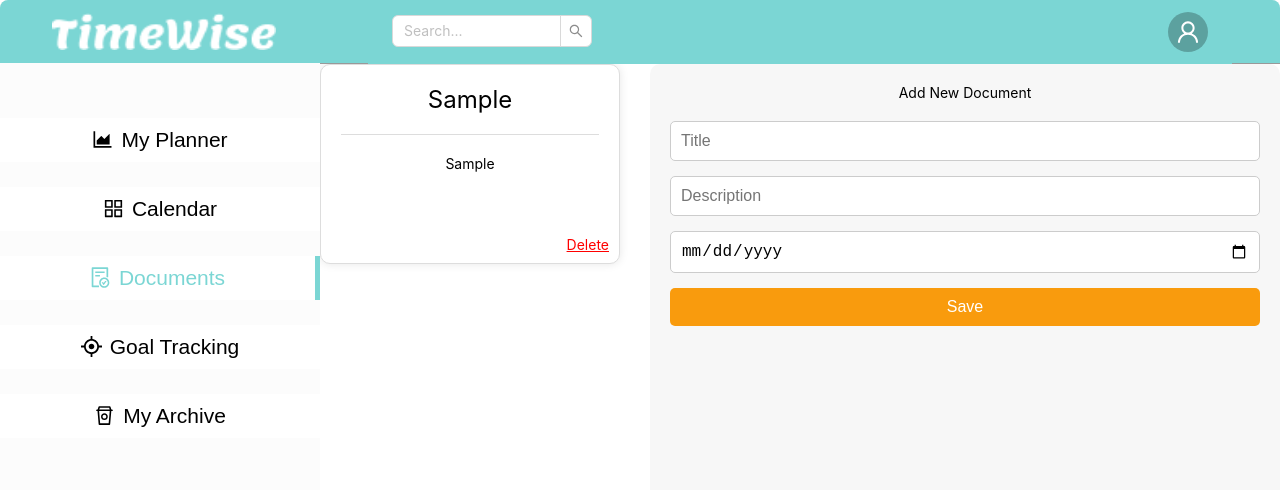
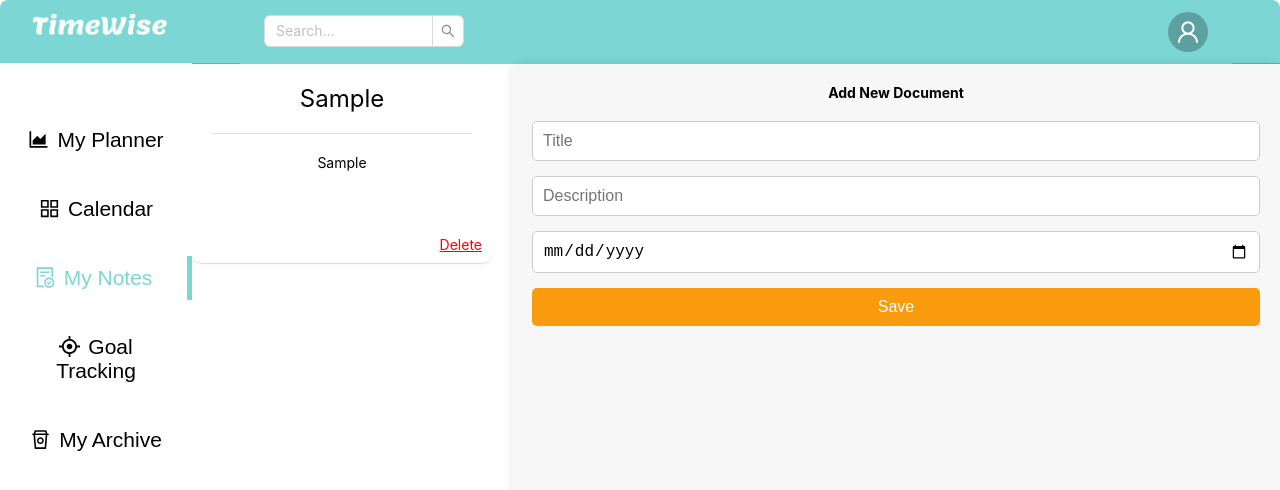
Before and after one commit to LiliAzatyan/time-wise-web, a React (Create React App) app: page /documents in a window 1280 px wide. Both pictures are taken after typing "Sample", "Sample", "2020-01-15" into the empty fields and a click on the button "Save". Shown: the top 490 px of the page. Built offline with nearby package versions, Linux system fonts and the light colour scheme.

Commit message:
some change in pages

```diff
--- a/src/App.js
+++ b/src/App.js
@@ -62,7 +62,7 @@ const App = () => (
               </Layout>
             </Layout>} />
             <Route path="/calendar" element={<Layout style={layoutStyle}>
-              <Sider width="25%" style={siderStyle}>
+              <Sider width="15%" style={siderStyle}>
                 <SiderLayout />
               </Sider>
               <Layout>
@@ -75,7 +75,7 @@ const App = () => (
               </Layout>
             </Layout>} />
             <Route path="/documents" element={<Layout style={layoutStyle}>
-              <Sider width="25%" style={siderStyle}>
+              <Sider width="15%" style={siderStyle}>
                 <SiderLayout />
               </Sider>
               <Layout>
@@ -88,7 +88,7 @@ const App = () => (
               </Layout>
             </Layout>} />
             <Route path="/goal-tracking" element={<Layout style={layoutStyle}>
-              <Sider width="25%" style={siderStyle}>
+              <Sider width="15%" style={siderStyle}>
                 <SiderLayout />
               </Sider>
               <Layout>
@@ -101,7 +101,7 @@ const App = () => (
               </Layout>
             </Layout>} />
             <Route path="/my-archive" element={<Layout style={layoutStyle}>
-              <Sider width="25%" style={siderStyle}>
+              <Sider width="15%" style={siderStyle}>
                 <SiderLayout />
               </Sider>
               <Layout>
--- a/src/layouts/SiderBar.js
+++ b/src/layouts/SiderBar.js
@@ -57,14 +57,10 @@ const App = () => {
   return (
     <div style={{backgroundColor: "#FCFCFC"}}>
       <div style={{height: '63px', marginTop: '0px', backgroundColor: "#7BD6D4"}}>
-<<<<<<< HEAD:src/layouts/SiderBar.js
 
-       <a href="/home" onClick={handleClick}>
-              <button style={{backgroundColor: "#FCFCFC"}}
-=======
+
        <a href="/calendar" onClick={handleClick}>
               <button
->>>>>>> 877ce3d0f37c01e3e8a27c056d5af9a02b98db4c:src/layouts/SiderLayout.js
                 className={`button ${isClicked ? "true" : "false"}`}
                 onClick={handleClick}
               >
--- a/src/layouts/SiderLayout.js
+++ b/src/layouts/SiderLayout.js
@@ -23,7 +23,7 @@ const items = [
   },
 
   {
-    label: 'Documents',
+    label: 'My Notes',
     key: 'documents',
     icon: <FileDoneOutlined />,
     link: '/documents',
@@ -62,7 +62,7 @@ const App = () => {
   };
 
   return (
-    <div style={{backgroundColor: "#FCFCFC"}}>
+    <div style={{backgroundColor: "#FFFFFF" }}>
       <div style={{height: '63px', marginTop: '0px', backgroundColor: "#7BD6D4"}}>
 
         {/* <a href="/home" onClick={handleClick}> */}
--- a/src/pages/documents/Documents.js
+++ b/src/pages/documents/Documents.js
@@ -1,135 +1,59 @@
-// import React, { useState, useEffect } from "react";
-// import { Button, Modal } from "antd";
-// import DocumentCard from '../../components/DocumentsCard'
-// import "./styleDocuments.css";
+// import React, { useState } from "react";
+// import LeftComponent from "./leftComponent";
+// import RightComponent from "./rightComponent";
 
 // function Documents() {
-//   const [tasks, setTasks] = useState([]);
-//   const [newTask, setNewTask] = useState({
-//     title: "",
-//     description: "",
-//     dueDate: "",
-//     completed: false,
-//   });
+//   const [documents, setDocuments] = useState([]);
 
-//   const [isModalOpen, setIsModalOpen] = useState(false); // Define isModalOpen state
-//   const showModal = () => {
-//     setIsModalOpen(true);
-//   };
-//   const handleCancel = () => {
-//     setIsModalOpen(false);
-//   };
-
-//   const handleOk = () => {
-//     setTasks((prevTasks) => [
-//       ...prevTasks,
-//       { ...newTask, id: prevTasks.length + 1 },
-//     ]);
-//     setNewTask({
-//       title: "",
-//       description: "",
-//       dueDate: "",
-//       completed: false,
-//     });
-//     setIsModalOpen(false);
-//   };
-
-//   useEffect(() => {
-//     const savedTasks = localStorage.getItem('tasks');
-//     if (savedTasks) {
-//       setTasks(JSON.parse(savedTasks));
-//     }
-//   }, []);
-
-//   useEffect(() => {
-//     localStorage.setItem('tasks', JSON.stringify(tasks));
-//   }, [tasks]);
-
-//   const handleTaskChange = (taskId) => {
-//     setTasks((prevTasks) =>
-//       prevTasks.map((task) =>
-//         task.id === taskId ? { ...task, completed: !task.completed } : task
+//   const handleTaskChange = (documentId) => {
+//     setDocuments((prevDocuments) =>
+//       prevDocuments.map((doc) =>
+//         doc.id === documentId ? { ...doc, completed: !doc.completed } : doc
 //       )
 //     );
 //   };
 
-//   const handleDelete = (taskId) => {
-//     setTasks((prevTasks) => prevTasks.filter((task) => task.id !== taskId));
+//   const handleSave = (newDocument) => {
+//     setDocuments((prevDocuments) => [...prevDocuments, newDocument]);
+//   };
+
+//   const handleDelete = (documentId) => {
+//     setDocuments((prevDocuments) =>
+//       prevDocuments.filter((doc) => doc.id !== documentId)
+//     );
 //   };
 
 //   return (
-//     <div className="daily-tasks-container">
-//       <div className="open-modal">
-//         <Button type="primary" onClick={showModal} className="open-modal-button">
-//           + Add New Plan
-//         </Button>
-//       </div>
-//       <Modal
-//         title="Add New Plan"
-//         open={isModalOpen}
-//         onOk={handleOk}
-//         onCancel={handleCancel}
-//       >
-//         <div className="add-task-title">
-//           <p>Title</p>
-//           <input
-//             type="text"
-//             className="input title-input"
-//             placeholder="Enter title"
-//             value={newTask.title}
-//             onChange={(e) => setNewTask({ ...newTask, title: e.target.value })}
-//           />
-//         </div>
-//         <div className="add-task-description">
-//           <p>Description</p>
-//           <input
-//             type="text"
-//             className="input description-input"
-//             placeholder="Enter description"
-//             value={newTask.description}
-//             onChange={(e) =>
-//               setNewTask({ ...newTask, description: e.target.value })
-//             }
-//           />
-//         </div>
-//         <div className="add-task-date">
-//           <p>Date</p>
-//           <input
-//             type="date"
-//             className="input date-input"
-//             value={newTask.dueDate}
-//             onChange={(e) =>
-//               setNewTask({ ...newTask, dueDate: e.target.value })
-//             }
-//           />
-//         </div>
-//       </Modal>
-//       <div className="tasks-row">
-//         {tasks.map((task) => (
-//           <DocumentCard
-//             key={task.id}
-//             title={task.title}
-//             body={task.description}
-//             dueDate={task.dueDate}
-//             completed={task.completed}
-//             handleTaskChange={() => handleTaskChange(task.id)}
-//             handleDelete={() => handleDelete(task.id)}
-//           />
-//         ))}
-//       </div>
+//     <div style={{ display: "flex" }}>
+//       <LeftComponent
+//         documents={documents}
+//         handleTaskChange={handleTaskChange}
+//         handleDelete={handleDelete} // Pass handleDelete to LeftComponent
+//       />
+
+//       <RightComponent onSave={handleSave} />
 //     </div>
 //   );
 // }
 
 // export default Documents;
-import React, { useState } from "react";
+
+
+import React, { useState, useEffect } from "react";
 import LeftComponent from "./leftComponent";
 import RightComponent from "./rightComponent";
 
 function Documents() {
   const [documents, setDocuments] = useState([]);
 
-  // Function to handle toggling the completed status of a document
+  useEffect(() => {
+    // Load documents from local storage when component mounts
+    const storedDocuments = JSON.parse(localStorage.getItem("documents"));
+    if (storedDocuments) {
+      setDocuments(storedDocuments);
+    }
+  }, []);
+
   const handleTaskChange = (documentId) => {
     setDocuments((prevDocuments) =>
       prevDocuments.map((doc) =>
@@ -138,15 +62,27 @@ function Documents() {
     );
   };
 
-  // Function to handle saving a new document
   const handleSave = (newDocument) => {
-    setDocuments([...documents, newDocument]);
+    const updatedDocuments = [...documents, newDocument];
+    setDocuments(updatedDocuments);
+    // Save updated documents to local storage
+    localStorage.setItem("documents", JSON.stringify(updatedDocuments));
+  };
+
+  const handleDelete = (documentId) => {
+    const updatedDocuments = documents.filter((doc) => doc.id !== documentId);
+    setDocuments(updatedDocuments);
+    // Save updated documents to local storage
+    localStorage.setItem("documents", JSON.stringify(updatedDocuments));
   };
 
   return (
     <div style={{ display: "flex" }}>
-      <LeftComponent documents={documents} handleTaskChange={handleTaskChange} />
-
+      <LeftComponent
+        documents={documents}
+        handleTaskChange={handleTaskChange}
+        handleDelete={handleDelete}
+      />
       <RightComponent onSave={handleSave} />
     </div>
   );
--- a/src/pages/documents/leftComponent.js
+++ b/src/pages/documents/leftComponent.js
@@ -1,28 +1,96 @@
-// LeftComponent.js
-import React from "react";
-import DocumentCard from "../../components/DocumentsCard";
+import React, { useState, useEffect } from "react";
+import { Modal } from "antd";
 
-function LeftComponent({ documents, handleTaskChange }) {
+function LeftComponent({ documents = [], handleTaskChange, handleDelete }) {
+  const [modalVisible, setModalVisible] = useState(false);
+  const [selectedDocument, setSelectedDocument] = useState(null);
+  const [updatedDocuments, setUpdatedDocuments] = useState(documents); // Define setUpdatedDocuments
 
-  console.log(handleTaskChange);
-  const containerStyle = {
+  useEffect(() => {
+    setUpdatedDocuments(documents);
+  }, [documents]);
+
+  const containerStyle = { // Define containerStyle
     scrollbarWidth: "none",
     marginRight: "20px",
-    height: "90vh", // Set the height of the scrollable area
-    overflowY: "scroll", // Allow vertical scrolling
-    paddingRight: "10px", // Add a bit of right padding to prevent the scrollbar from overlaying content
+    height: "90vh",
+    overflowY: "scroll",
+    paddingRight: "10px",
+    width: "300px",
+  };
+
+  const handleClick = (document) => {
+    setSelectedDocument(document);
+    setModalVisible(true);
+  };
+
+  const handleOk = () => {
+    setModalVisible(false);
+    setSelectedDocument(null);
+  };
+
+  const handleCancel = () => {
+    setModalVisible(false);
+    setSelectedDocument(null);
   };
 
   return (
     <div style={containerStyle}>
-      {documents.map((document) => (
+      {updatedDocuments.map((document) => (
         <div key={document.id} style={{ marginBottom: "10px" }}>
-          <DocumentCard
-            document={document}
-            handleTaskChange={handleTaskChange} // Pass handleTaskChange here
-          />
+          <div
+            style={{
+              position: "relative",
+              width: "300px",
+              height: "200px",
+              borderBottom: "1px solid #ddd",
+              borderRadius: "10px",
+              padding: "20px",
+              alignItems: "center",
+              cursor: "pointer",
+              transition: "all 0.3s ease",
+              backgroundColor: "#fff",
+              boxShadow: "0px 0px 10px 0px rgba(0, 0, 0, 0.05)",
+            }}
+            onClick={() => handleClick(document)}
+          >
+            <div style={{ textAlign: "center", marginBottom: "10px" }}>
+              <h1 style={{ fontSize: "24px" }}>{document.title}</h1>
+            </div>
+            <hr style={{ border: "0", borderTop: "1px solid #ddd", margin: "20px 0" }} />
+            <div style={{ textAlign: "center" }}>
+              <p>{document.description}</p>
+            </div>
+            <div
+              style={{
+                position: "absolute",
+                bottom: "10px",
+                right: "10px",
+                color: "red",
+                cursor: "pointer",
+                textDecoration: "underline",
+              }}
+              onClick={(e) => {
+                e.stopPropagation();
+                handleDelete(document.id); // Call handleDelete with document id
+              }}
+            >
+              Delete
+            </div>
+          </div>
         </div>
       ))}
+      {selectedDocument && (
+        <Modal
+          title={selectedDocument.title}
+          visible={modalVisible}
+          onOk={handleOk}
+          onCancel={handleCancel}
+        >
+          <p>{selectedDocument.description}</p>
+          <p>{selectedDocument.dueDate}</p>
+        </Modal>
+      )}
     </div>
   );
 }
--- a/src/pages/documents/rightComponent.js
+++ b/src/pages/documents/rightComponent.js
@@ -1,10 +1,102 @@
-// RightComponent.js
+// import React, { useState } from "react";
+// import { motion } from "framer-motion";
+
+// function RightComponent({ onSave }) {
+//   const [title, setTitle] = useState("");
+//   const [description, setDescription] = useState("");
+//   const [dueDate, setDueDate] = useState("");
+
+//   const handleSave = () => {
+//     const newDocument = {
+//       id: Math.random(),
+//       title,
+//       description,
+//       dueDate,
+//     };
+
+//     onSave(newDocument);
+
+//     setTitle("");
+//     setDescription("");
+//     setDueDate("");
+//   };
+
+//   return (
+//     <motion.div
+//       initial={{ opacity: 0, x: 100 }}
+//       animate={{ opacity: 1, x: 0 }}
+//       transition={{ duration: 0.5 }}
+//       style={{
+//         flex: 1,
+//         backgroundColor: "#f7f7f7",
+//         padding: "20px",
+//         borderRadius: "10px",
+//         boxShadow: "0px 0px 10px 0px rgba(0, 0, 0, 0.1)",
+//       }}
+//     >
+//       <h2 style={{ textAlign: "center", marginBottom: "20px", fontWeight: "bold" }}>
+//         Add New Document
+//       </h2>
+//       <input
+//         type="text"
+//         placeholder="Title"
+//         value={title}
+//         onChange={(e) => setTitle(e.target.value)}
+//         style={inputStyle}
+//       />
+//       <input
+//         type="text"
+//         placeholder="Description"
+//         value={description}
+//         onChange={(e) => setDescription(e.target.value)}
+//         style={inputStyle}
+//       />
+//       <input
+//         type="date"
+//         value={dueDate}
+//         onChange={(e) => setDueDate(e.target.value)}
+//         style={inputStyle}
+//       />
+//       <button onClick={handleSave} style={buttonStyle}>
+//         Save
+//       </button>
+//     </motion.div>
+//   );
+// }
+
+// const inputStyle = {
+//   width: "100%",
+//   padding: "10px",
+//   marginBottom: "15px",
+//   borderRadius: "5px",
+//   border: "1px solid #ccc",
+//   fontSize: "16px",
+//   boxSizing: "border-box",
+// };
+
+// const buttonStyle = {
+//   width: "100%",
+//   padding: "10px",
+//   borderRadius: "5px",
+//   border: "none",
+//   fontSize: "16px",
+//   backgroundColor: "#F99B0D",
+//   color: "#fff",
+//   cursor: "pointer",
+//   transition: "background-color 0.3s",
+// };
+
+// export default RightComponent;
+
+
 import React, { useState } from "react";
+import { motion } from "framer-motion";
 
 function RightComponent({ onSave }) {
   const [title, setTitle] = useState("");
   const [description, setDescription] = useState("");
   const [dueDate, setDueDate] = useState("");
+  const [isHovered, setIsHovered] = useState(false);
 
   const handleSave = () => {
     const newDocument = {
@@ -22,30 +114,70 @@ function RightComponent({ onSave }) {
   };
 
   return (
-    <div style={{ flex: 1, backgroundColor: "#f7f7f7", padding: "20px", borderRadius: "10px" }}>
-      <h2 style={{ textAlign: "center", marginBottom: "20px" }}>Add New Document</h2>
-      <input
+    <motion.div
+      initial={{ opacity: 0, x: 100 }}
+      animate={{ opacity: 1, x: 0 }}
+      transition={{ duration: 0.1 }}
+      style={{
+        flex: 1,
+        backgroundColor: "#f7f7f7",
+        padding: "20px",
+        borderRadius: "10px",
+        boxShadow: "0px 0px 10px 0px rgba(0, 0, 0, 0.1)",
+        position: "relative",
+        overflow: "hidden",
+      }}
+    >
+      <motion.h2
+        style={{
+          textAlign: "center",
+          marginBottom: "20px",
+          fontWeight: "bold",
+          position: "relative",
+          zIndex: 1,
+        }}
+        whileHover={{ scale: 1.01 }}
+        whileTap={{ scale: 0.99 }}
+      >
+        Add New Document
+      </motion.h2>
+      <motion.input
         type="text"
         placeholder="Title"
         value={title}
         onChange={(e) => setTitle(e.target.value)}
         style={inputStyle}
+        whileHover={{ scale: 1.01 }}
+        whileTap={{ scale: 0.99 }}
       />
-      <input
+      <motion.input
         type="text"
         placeholder="Description"
         value={description}
         onChange={(e) => setDescription(e.target.value)}
         style={inputStyle}
+        whileHover={{ scale: 1.01 }}
+        whileTap={{ scale: 0.99 }}
       />
-      <input
+      <motion.input
         type="date"
         value={dueDate}
         onChange={(e) => setDueDate(e.target.value)}
         style={inputStyle}
+        whileHover={{ scale: 1.01 }}
+        whileTap={{ scale: 0.99 }}
       />
-      <button onClick={handleSave} style={buttonStyle}>Save</button>
-    </div>
+      <motion.button
+        onClick={handleSave}
+        style={buttonStyle}
+        whileHover={{ scale: 1.02 }}
+        whileTap={{ scale: 0.99 }}
+        onMouseEnter={() => setIsHovered(true)}
+        onMouseLeave={() => setIsHovered(false)}
+      >
+        {isHovered ? "Save Document" : "Save"}
+      </motion.button>
+    </motion.div>
   );
 }
 
--- a/src/pages/goal-tracking/style.css
+++ b/src/pages/goal-tracking/style.css
@@ -156,10 +156,12 @@
   margin-bottom: 10px;
   display: flex;
   justify-content: space-between;
+  width: 20%;
 }
 
 .goal-details {
   flex: 1;
+  width: 20%;
 }
 
 .goal-details strong {
--- a/src/pages/home/home.css
+++ b/src/pages/home/home.css
@@ -82,6 +82,7 @@
     display: flex;
     justify-content: space-between;
     align-items: center;
+    width: 99.9vw;
 }
 
 
--- a/src/pages/login-and-register/Login/SignIn.css
+++ b/src/pages/login-and-register/Login/SignIn.css
@@ -11,7 +11,8 @@
 .section1 {
     display: flex;
     flex-direction: column;
-    height: 95vh;
+    height: 50vh;
+    width: 97.9vw;
 }
 
 .header {
```
